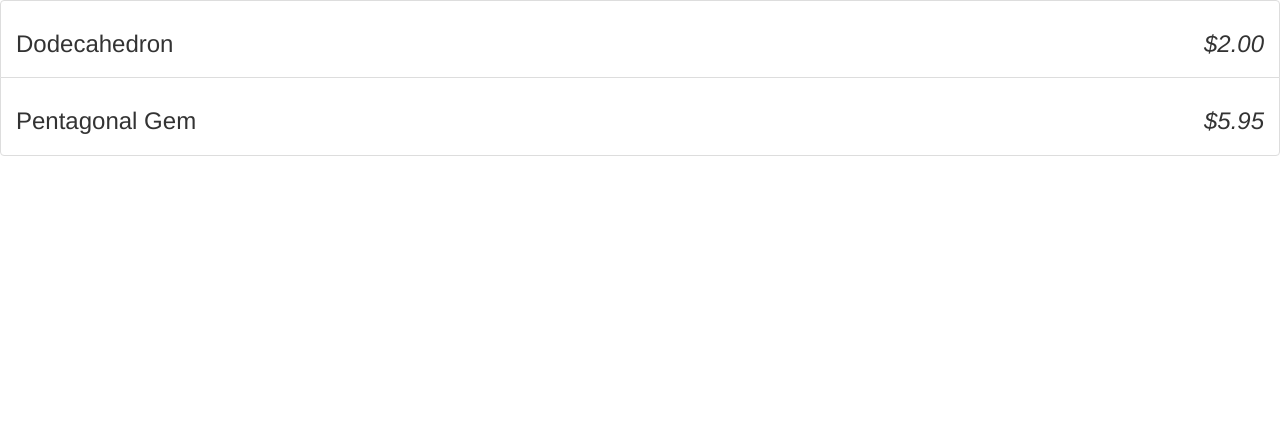
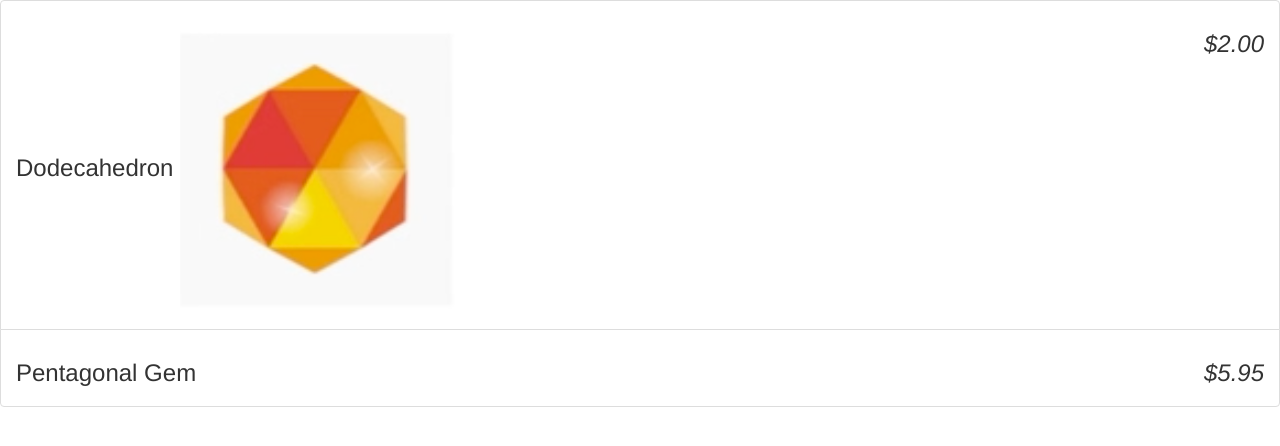
Before and after one commit to e-baker/flatlanders, a plain HTML site: page index.html in a window 1280 px wide. Drawn offline with nearby package versions, Linux system fonts and the light colour scheme.

Commit message:
Lesson 2.2

```diff
--- a/app.js
+++ b/app.js
@@ -10,6 +10,16 @@
 			name: 'Dodecahedron',
 			price: 2,
 			description: '. . .',
+			images: [
+				{
+					full: 'dodecahedron-01.png',
+					thumb: 'dodecahedron-01.png'
+				},
+				{
+					full: 'dodecahedron-01.png',
+					thumb: 'dodecahedron-01.png'
+				}
+			],
 			canPurchase: true,
 		},
 		{
--- a/index.html
+++ b/index.html
@@ -10,6 +10,7 @@
 				<h3>
 					{{ product.name }}
 					<em class="pull-right">{{ product.price | currency }}</em>
+					<img ng-src="{{product.images[0].full}}"/>
 				</h3>
 			</li>
 		</ul>
```
Also changed, not shown: dodecahedron-01.png (added).
